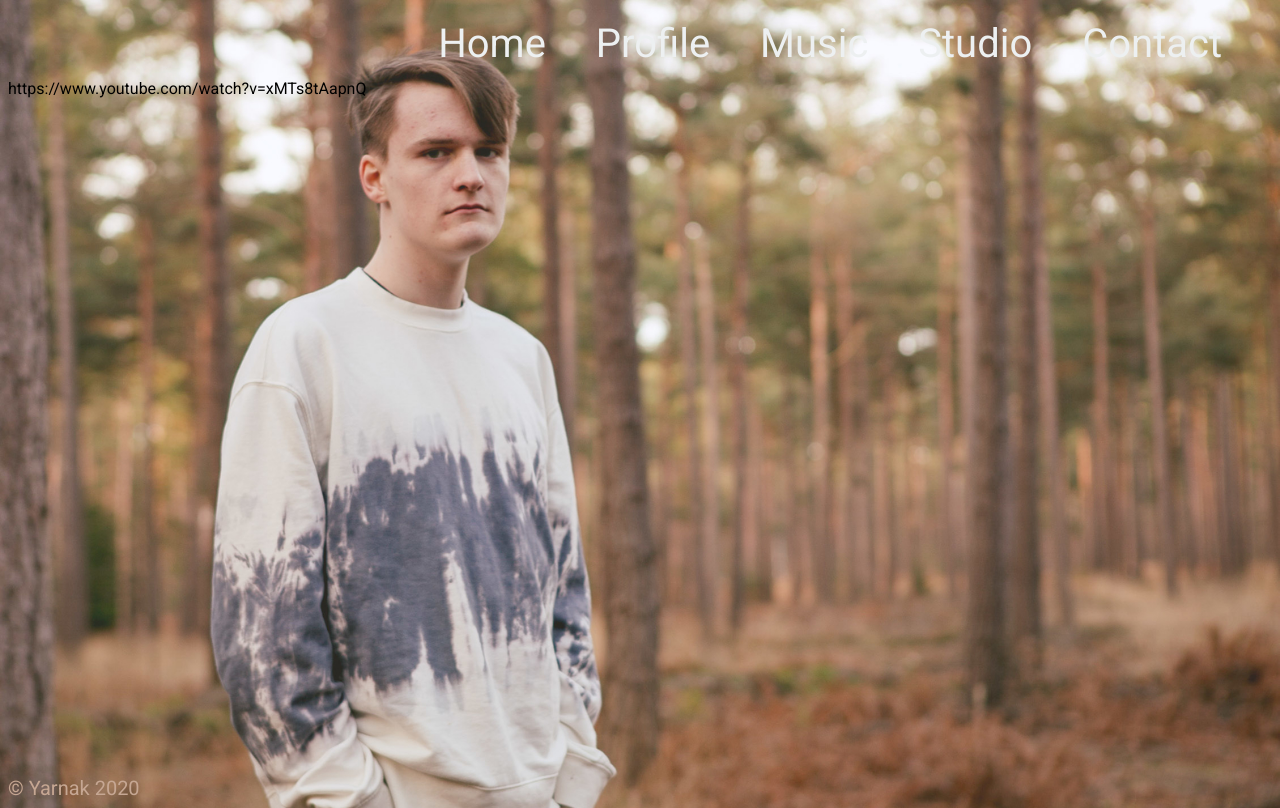
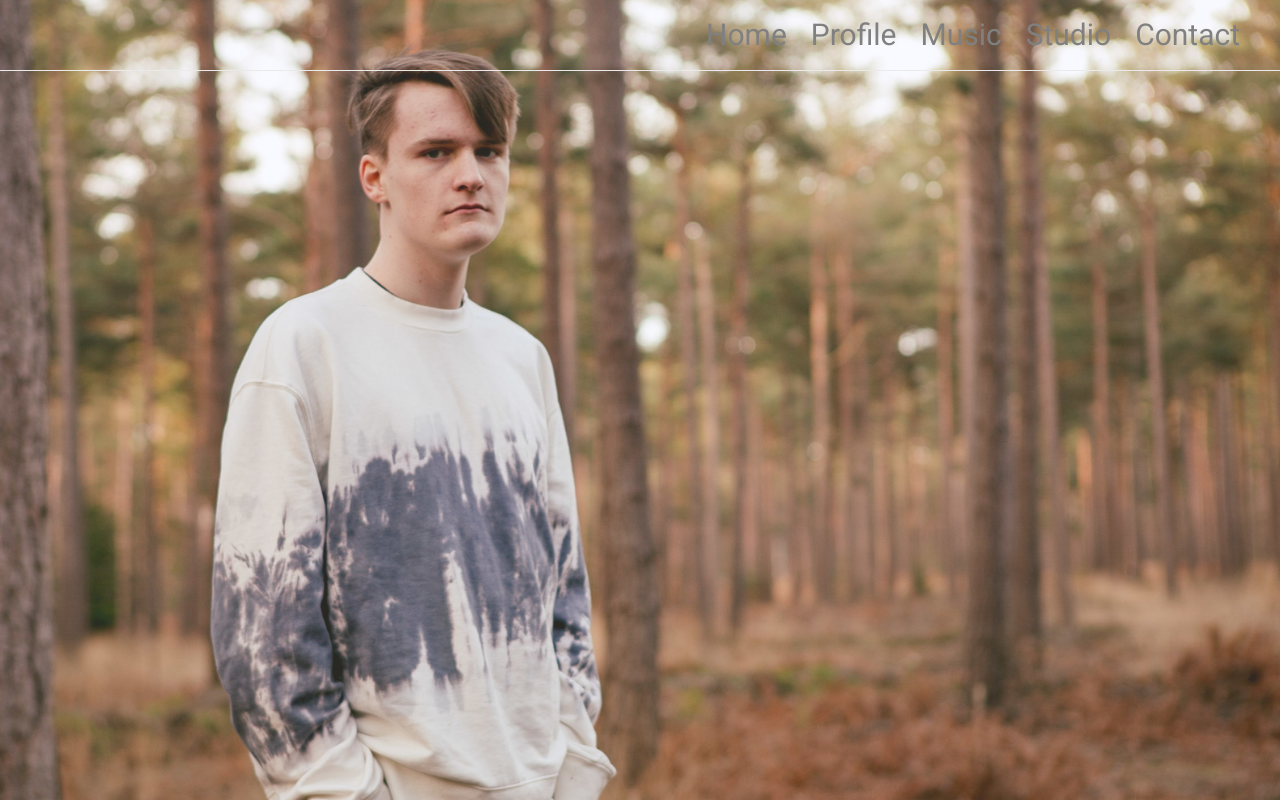
Before and after one commit to danrose9/yarnak, a plain HTML site: page index.html in a window 1280 px wide. Drawn offline with Linux system fonts and the light colour scheme.

Commit message:
Reponsive with hamburger

```diff
--- a/css/style.css
+++ b/css/style.css
@@ -1,37 +1,50 @@
 @import url('https://fonts.googleapis.com/css2?family=Roboto:wght@100;300;400&display=swap');
 
-html {
+html,
+body {
     height: 100%;
+    width: 100%;
+    margin: 0;
 }
 
-body {
+html {
     font-family: "Roboto", sans-serif;
     background: url("../images/main.jpg");
     background-repeat: no-repeat;
     background-size: cover;
-    height: 100%;
 }
 
-header {
+/* header {
     display: flex;
     justify-content: space-between;
     align-items: center;
-}
+} */
 
 
 .nav {
-    border-bottom: 1px solid #eaeaeb;
+    border-bottom: 1px solid #EAEAEB;
     text-align: right;
     height: 70px;
     line-height: 70px;
 }
+.menu {
+    margin: 0 30px 0 0;
+}
+.menu a {
+    clear: right;
+    text-decoration: none;
+    color: gray;
+    margin: 0 10px;
+    line-height: 70px;
+    font-size: 30px;
+}
 
-li,
+/* li,
 a {
-    /* margin: 0 10px; */
+    margin: 0 10px;
     color: #edf0f1;
     text-decoration: none;
-}
+} */
 
 label {
     margin: 0 40px 0 0;
@@ -41,31 +54,24 @@ label {
     width: 26px;
     float: right;
 }
-
 #toggle {
     display: none;
 }
 
-.nav__links {
-    margin: 0 30px 0 0;
-    list-style: none;
-    font-size: 40px;
-    font-weight: 400;
-    line-height: 70px;
-}
 
-.nav__links li {
+/*
+.menu li {
     display: inline-block;
     padding: 0px 20px;
 }
 
-.nav__links li a {
+.menu li a {
     transition: all 0.3s ease 0s;
 }
 
-.nav__links li a:hover {
+.menu li a:hover {
     color: #0088a9;
-}
+} */
 
 footer {
     position: absolute;
@@ -79,21 +85,20 @@ footer {
         display: block;
         cursor: pointer;
     }
-
-    .nav__links {
+    .menu {
         text-align: center;
         width: 100%;
         display: none;
     }
-
-    .nav__links li {
+    .menu a {
         display: block;
+        border-bottom: 1px solid #EAEAEB;
         margin: 0;
 
     }
-
-    #toggle:checked+.nav__links {
+    #toggle:checked + .menu {
         display: block;
     }
 
+
 }
--- a/index.html
+++ b/index.html
@@ -14,35 +14,16 @@
 </head>
 
 <body>
-
-    <!-- Header -->
-    <header>
-        <div class="nav"></div>
+    <div class="nav">
         <label for="toggle">&#9776;</label>
         <input type="checkbox" id="toggle"/>
-        <nav>
-            <ul class="nav__links">
-                <li><a href="#home">Home</a></li>
-                <li><a href="#profile">Profile</a></li>
-                <li><a href="#music">Music</a></li>
-                <li><a href="#studio">Studio</a></li>
-                <li><a href="#contact">Contact</a></li>
-            </ul>
-            </nav>
-    </header>
-
-
-
-
-    <!-- Footer -->
-    <footer id="footer">&copy; Yarnak 2020
-    </footer>
-
-    <!-- Scripts -->
-
-
+        <div class="menu">
+            <a href="#">Home</a>
+            <a href="#">Profile</a>
+            <a href="#">Music</a>
+            <a href="#">Studio</a>
+            <a href="#">Contact</a>
+        </div>
+    </div>
 </body>
-
 </html>
-
-https://www.youtube.com/watch?v=xMTs8tAapnQ
```
